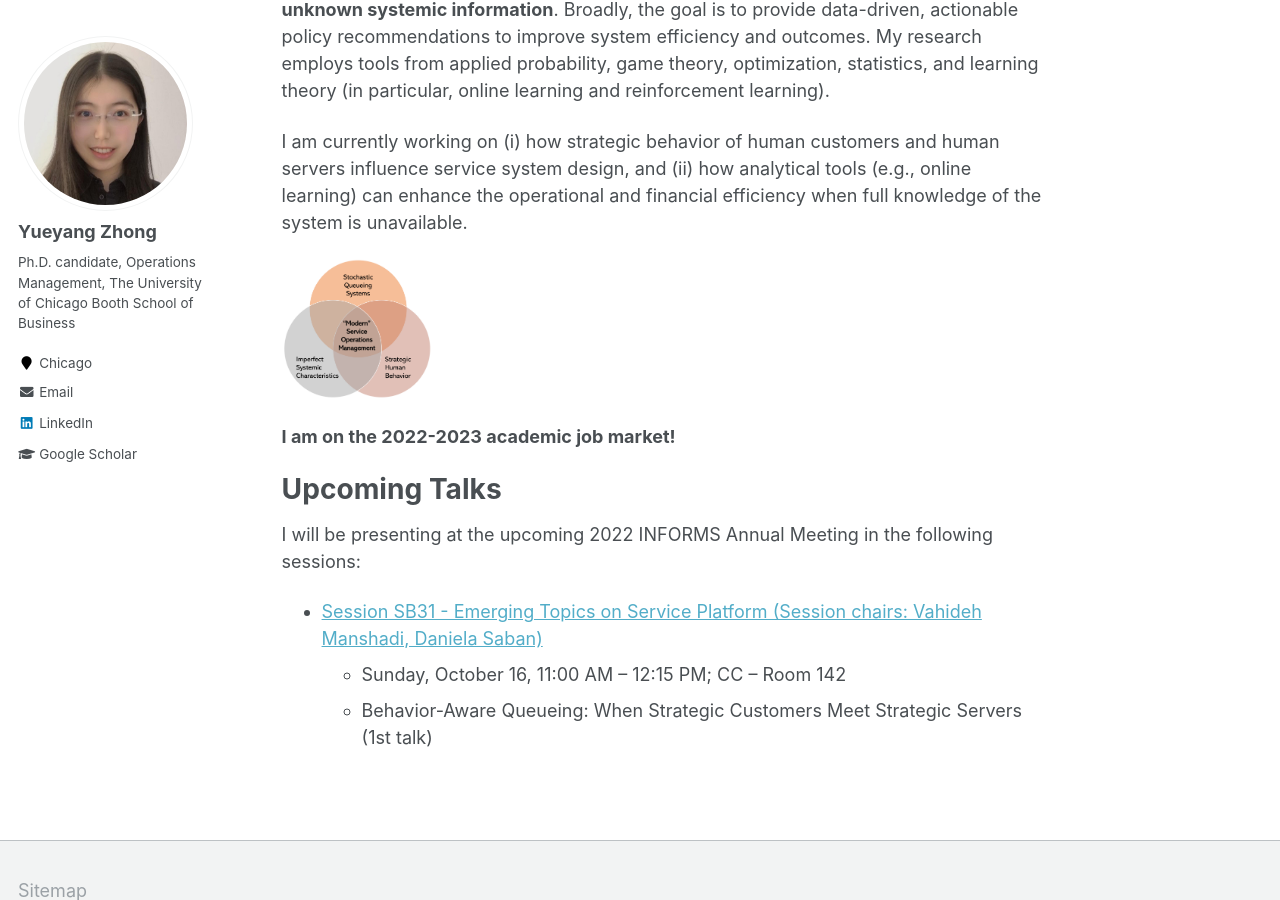
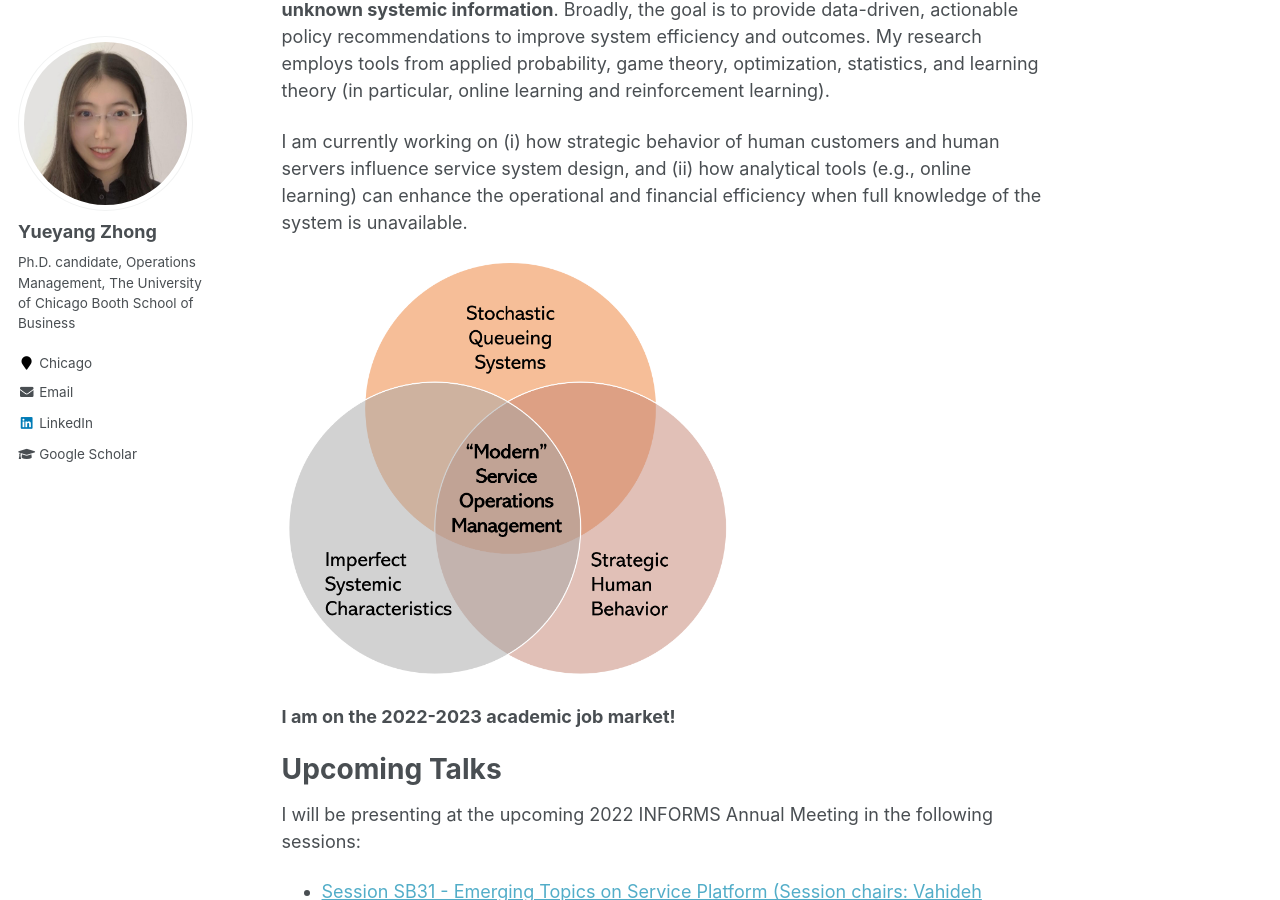
Before and after one commit to alicemengqi/site, a Jekyll site: the page built from _pages/about.md, in a window 1280 px wide and 900 px high, scrolled down 424 px. Built offline with Jekyll 4.4.1, drawn with Linux system fonts in a browser that asks for light colours.

Commit message:
Update about.md

```diff
--- a/_pages/about.md
+++ b/_pages/about.md
@@ -17,7 +17,7 @@ My research employs tools from applied probability, game theory, optimization, s
 
 I am currently working on (i) how strategic behavior of human customers and human servers influence service system design, and (ii) how analytical tools (e.g., online learning) can enhance the operational and financial efficiency when full knowledge of the system is unavailable.
 
-<img src='/images/website.png' width='150'>
+<img src='/images/website.png' width='450'>
 
 **I am on the 2022-2023 academic job market!**
 
```
